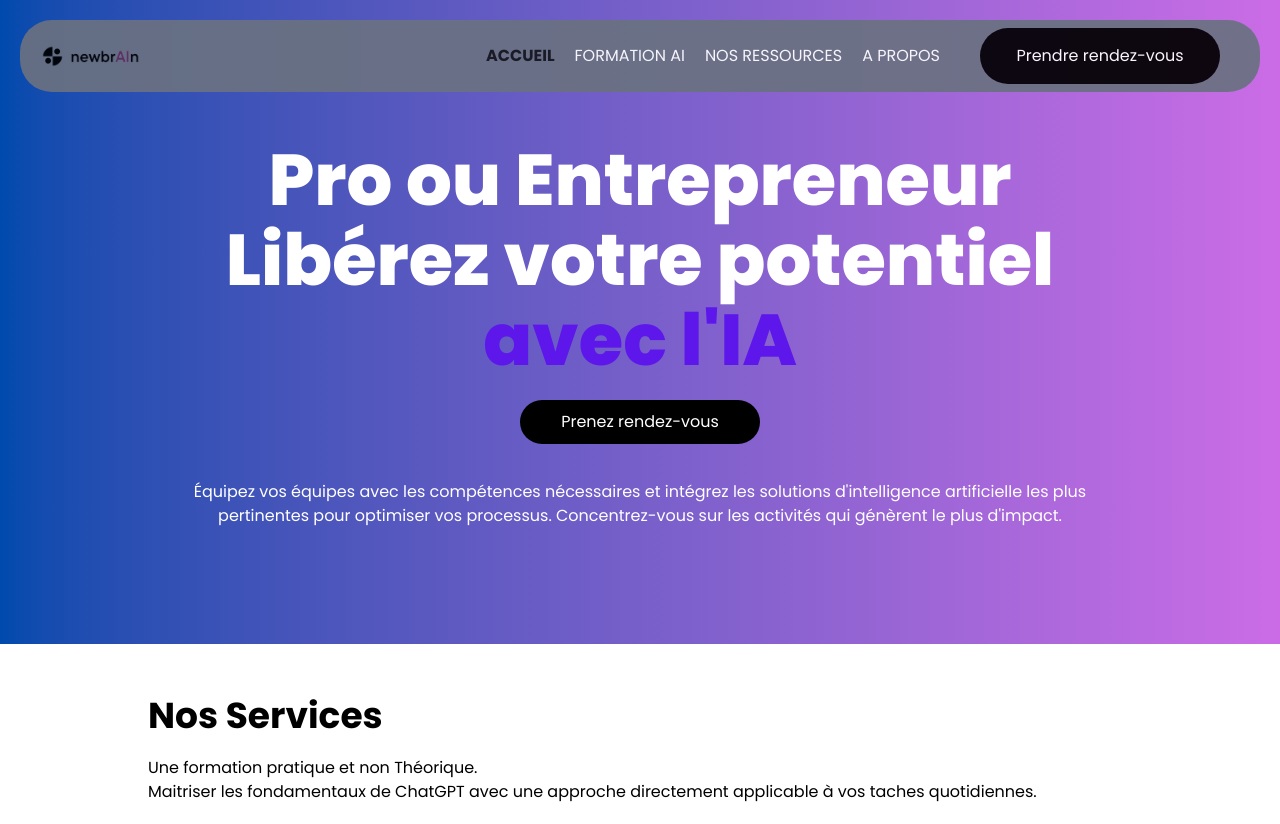
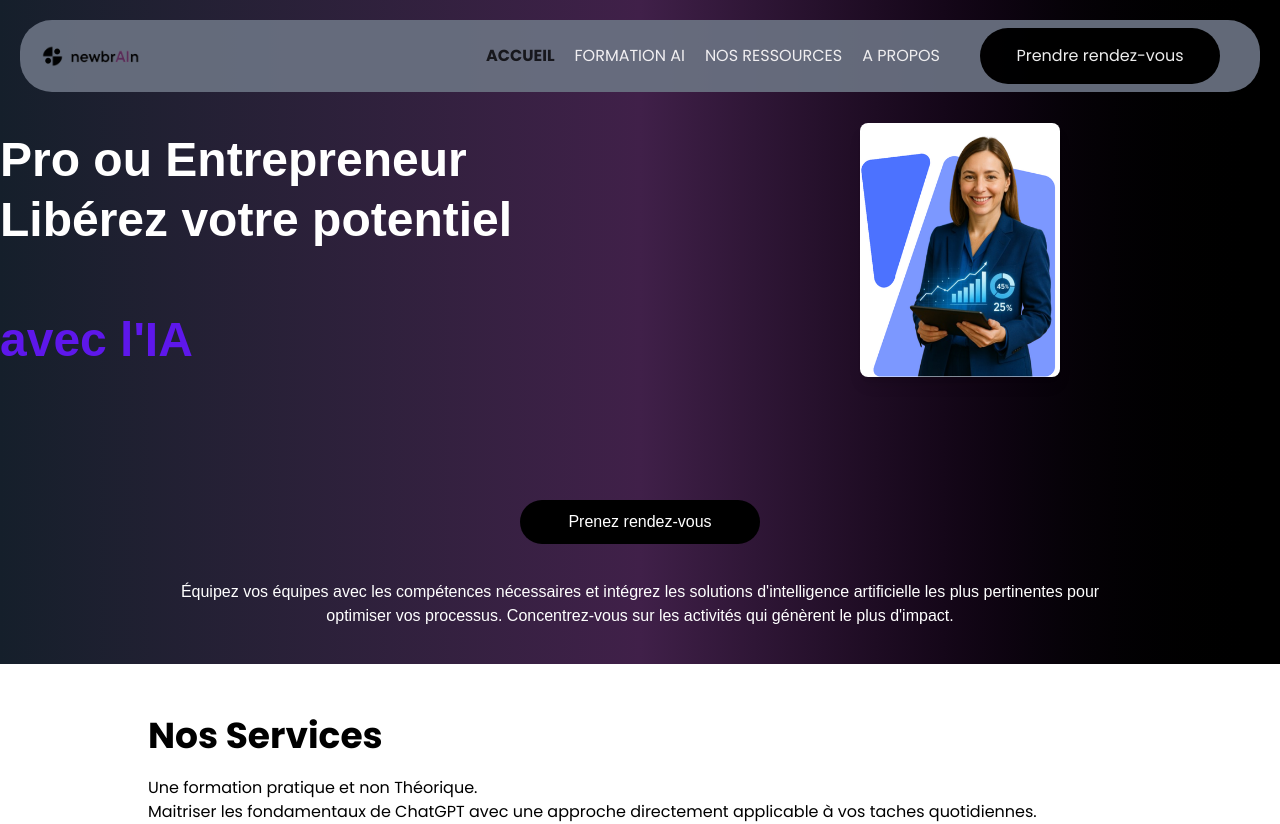
Before and after one commit to Beerus243/newbrain, a Next.js app: page / in a window 1280 px wide. Shown: the top 824 px of the page. Built offline with nearby package versions, Linux system fonts and the light colour scheme.

Commit message:
changement design 4

```diff
--- a/app/components/body.tsx
+++ b/app/components/body.tsx
@@ -24,20 +24,33 @@ export default function Body() {
   const router = useRouter();
   return (
     <>
-      <div className={""}>
-        <div className="bg-gradient-to-r !p-20 from-[#004AAD] to-[#CB6CE6] pb-20">
-          <div className="relative h-80  max-md:!h-60 flex items-center justify-center">
-            <h1
-              className={`absolute bottom-5 text-center !text-7xl max-md:!text-2xl !font-extrabold !font-Poppins text-white leading-20 max-md:leading-10`}
+      <div
+        className="bg-gradient-to-r from-[#151f2b] via-[#402049] to-[#000000] pb-20"
+        style={{ fontFamily: "TT Norms, sans-serif" }}
       >
+        <div className="relative h-[500px] max-md:!h-auto flex items-center justify-center">
+          <div className="flex md:flex-row items-center justify-between w-full max-w-7xl px-5">
+            {/* Texte */}
+            <div className="flex md:w-1/2 text-center md:text-left">
+              <h1 className="!text-5xl max-md:!text-3xl !font-extrabold text-white leading-tight max-md:leading-snug">
                 Pro ou Entrepreneur <br />
-              Libérez votre potentiel <br />{" "}
-              <span
-                className={`!text-[#5E17EB] max-md:!text-xl !font-extrabold`}
-              >
+                <span className="block mt-2">Libérez votre potentiel</span>{" "}
+                <br />
+                <span className="!text-[#5E17EB] max-md:!text-2xl !font-bold">
                   avec l'IA
                 </span>
               </h1>
+            </div>
+
+            {/* Image */}
+            <div className="md:w-1/2 flex justify-center">
+              <img
+                src="/image/banner.png"
+                alt="Pro et Entrepreneur"
+                className="w-50 h-50 object-cover rounded-lg shadow-lg"
+              />
+            </div>
+          </div>
         </div>
         <div className="flex !justify-center !text-center !gap-5 max-md:flex-col sm:gap-3 max-md:m-8">
           <button
@@ -50,7 +63,7 @@ export default function Body() {
             Prenez rendez-vous
           </button>
         </div>
-          <div className=" !text-md !font-robotto !sm:text-md text-white !md:text-lg max-w-5xl !mx-auto !lg:text-xl !p-9 !flex !justify-center !text-center !gap-5 max-md:flex-col sm:gap-3 max-md:m-8">
+        <div className="!text-md !font-robotto !sm:text-md text-white !md:text-lg max-w-5xl !mx-auto !lg:text-xl !p-9 !flex !justify-center !text-center !gap-5 max-md:flex-col sm:gap-3 max-md:m-8">
           Équipez vos équipes avec les compétences nécessaires et intégrez les
           solutions d'intelligence artificielle les plus pertinentes pour
           optimiser vos processus. Concentrez-vous sur les activités qui
@@ -59,17 +72,15 @@ export default function Body() {
       </div>
 
       <div className="!p-5 max-w-5xl !mx-auto flex justify-center flex-col gap-5">
-          <h2
-            className={` !text-4xl !pt-8 max-md:!text-xl !font-bold text-left`}
-          >
+        <h2 className={` !text-4xl !pt-8 max-md:!text-xl !font-bold text-left`}>
           Nos Services{" "}
         </h2>
         <div className={" text-black  !text-md !text-left"}>
           <p className={" text-md"}>
             Une formation pratique et non Théorique.
             <br />
-              Maitriser les fondamentaux de ChatGPT avec une approche
-              directement applicable à vos taches quotidiennes. <br />
+            Maitriser les fondamentaux de ChatGPT avec une approche directement
+            applicable à vos taches quotidiennes. <br />
           </p>
         </div>
 
@@ -79,7 +90,6 @@ export default function Body() {
           {formations.map((formation) => (
             <FormationCard key={formation.id} {...formation} />
           ))}
-          </div>
         </div>
       </div>
 
```
Also changed, not shown: public/image/banner.png (added). Lines whose indentation alone changed are shown as unchanged.
